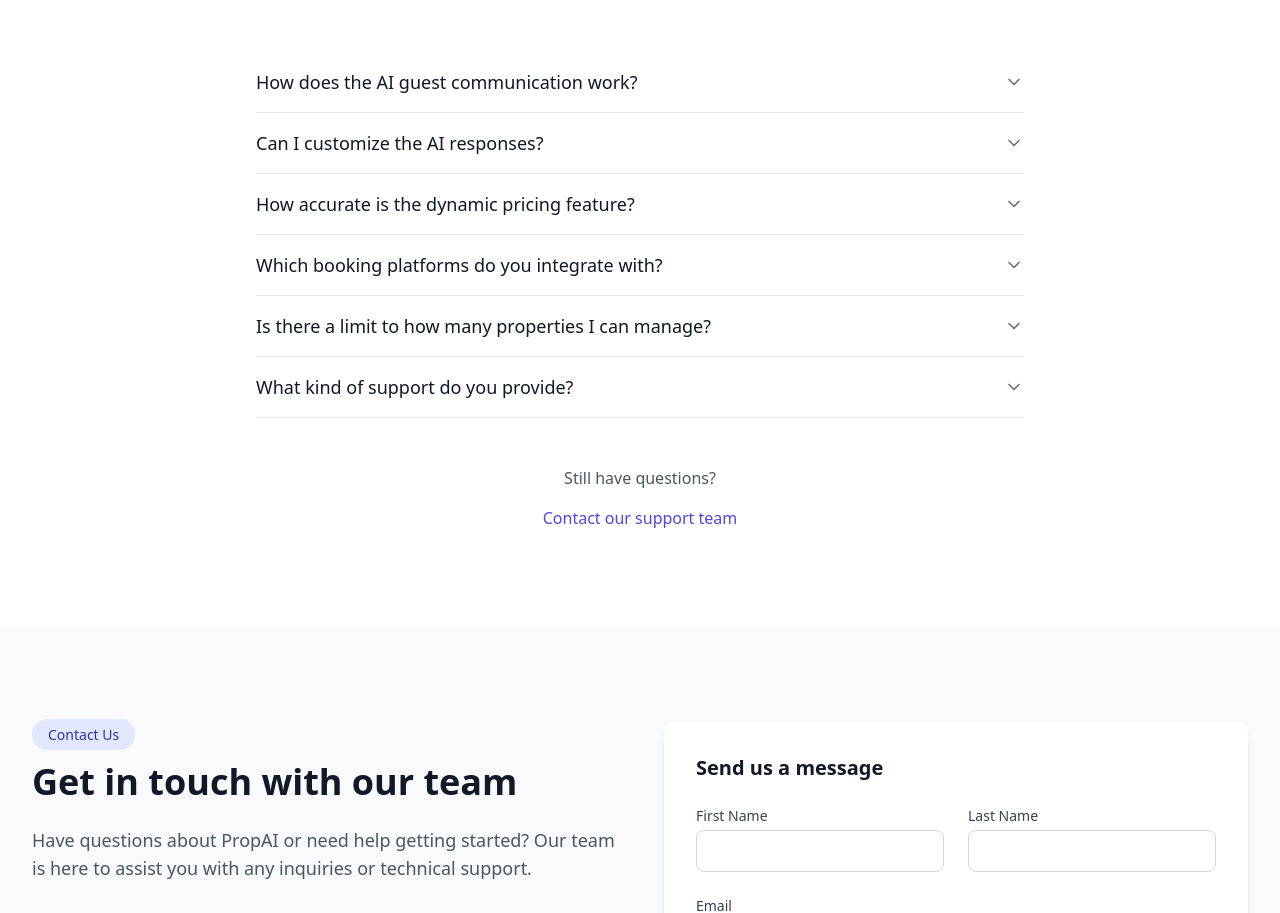
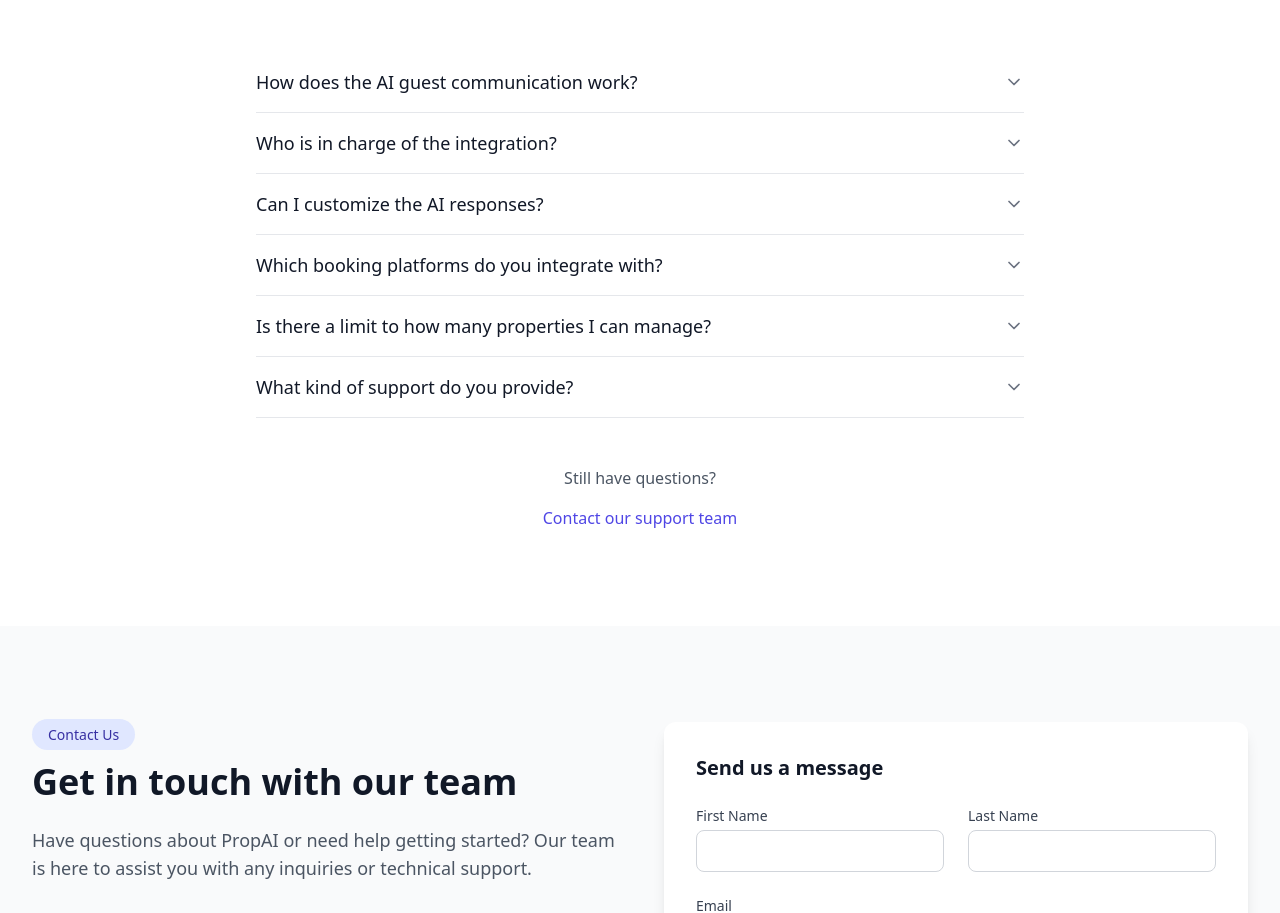
Before and after one commit to ethanbenarroch/aiagentprop, a React (Vite) app: page / in a window 1280 px wide. Shown: the part 4260-5173 px from the top of the page. Built offline with nearby package versions, Linux system fonts and the light colour scheme.

Commit message:
Update FAQ.tsx

```diff
--- a/src/sections/FAQ.tsx
+++ b/src/sections/FAQ.tsx
@@ -7,13 +7,13 @@ const FAQ: React.FC = () => {
       question: 'How does the AI guest communication work?',
       answer: 'Our AI analyzes the content and context of each guest message and generates personalized responses based on your property details, house rules, and preferences. It can handle inquiries about check-in/out, amenities, local recommendations, and troubleshooting common issues. For complex situations, it will alert you to step in.',
     },
+     {
+      question: 'Who is in charge of the integration?',
+      answer: 'After carefully reviewing your way of managing and the platforms you are using, we will implement the solution for you.',
+    },
     {
       question: 'Can I customize the AI responses?',
       answer: 'Absolutely! You can set your preferred tone of voice, common responses to specific questions, and even create templates for different scenarios. The AI will learn from your edits over time and adapt to your communication style.',
-    },
-    {
-      question: 'How accurate is the dynamic pricing feature?',
-      answer: 'Our dynamic pricing algorithm analyzes over 50 factors including local events, seasonality, day of week, competitor pricing, historical booking patterns, and real-time demand. Most clients see a 15-30% increase in revenue within the first few months of implementation.',
     },
     {
       question: 'Which booking platforms do you integrate with?',
@@ -21,7 +21,7 @@ const FAQ: React.FC = () => {
     },
     {
       question: 'Is there a limit to how many properties I can manage?',
-      answer: 'No, our platform is designed to scale with your business. The Starter plan supports up to 5 properties, Professional up to 15, and Enterprise is unlimited. As you add more properties, the AI becomes more efficient across your entire portfolio.',
+      answer: 'No, our platform is designed to scale with your business.',
     },
     {
       question: 'What kind of support do you provide?',
```
